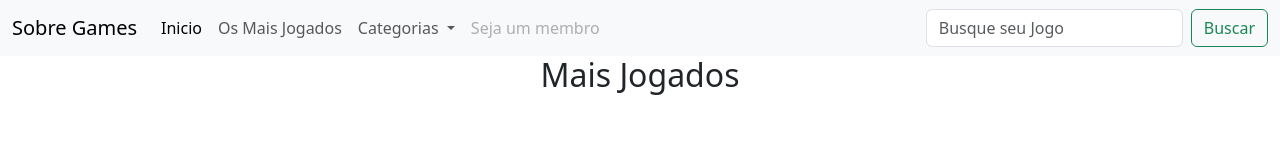
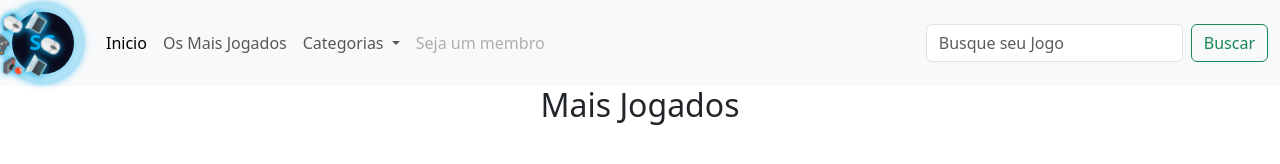
Before and after one commit to cdanielfl/SobreGames, a plain HTML site: page index.html in a window 1280 px wide. Drawn offline with nearby package versions, Linux system fonts and the light colour scheme; no server answers.

Commit message:
adicionando logo personalizada

```diff
--- a/index.html
+++ b/index.html
@@ -1,48 +1,76 @@
 <!DOCTYPE html>
 <html lang="pt-br">
 <head>
-    <meta charset="UTF-8">
-    <meta name="viewport" content="width=device-width, initial-scale=1.0">
+  <meta charset="UTF-8" />
+  <meta name="viewport" content="width=device-width, initial-scale=1" />
   <title>Sobre Games</title>
-     <link rel="stylesheet" href="style.css">
-     <link href="https://cdn.jsdelivr.net/npm/bootstrap@5.3.7/dist/css/bootstrap.min.css" rel="stylesheet" integrity="sha384-LN+7fdVzj6u52u30Kp6M/trliBMCMKTyK833zpbD+pXdCLuTusPj697FH4R/5mcr" crossorigin="anonymous">
-
+  <link rel="stylesheet" href="style.css" />
+  <link rel="stylesheet" href="logo/logo.css" />
+  <link
+    href="https://cdn.jsdelivr.net/npm/bootstrap@5.3.7/dist/css/bootstrap.min.css"
+    rel="stylesheet"
+    integrity="sha384-LN+7fdVzj6u52u30Kp6M/trliBMCMKTyK833zpbD+pXdCLuTusPj697FH4R/5mcr"
+    crossorigin="anonymous"
+  />
 </head>
 <body>
   <div>
     <div id="Navbar">
       <nav class="navbar navbar-expand-lg bg-body-tertiary">
         <div class="container-fluid">
-    <a class="navbar-brand" href="#">Sobre Games</a>
-    <button class="navbar-toggler" type="button" data-bs-toggle="collapse" data-bs-target="#navbarSupportedContent" aria-controls="navbarSupportedContent" aria-expanded="false" aria-label="Toggle navigation">
+          <a class="navbar-brand" href="#" id="logo-container"></a>
+          <button
+            class="navbar-toggler"
+            type="button"
+            data-bs-toggle="collapse"
+            data-bs-target="#navbarSupportedContent"
+            aria-controls="navbarSupportedContent"
+            aria-expanded="false"
+            aria-label="Toggle navigation"
+          >
             <span class="navbar-toggler-icon"></span>
           </button>
+
           <div class="collapse navbar-collapse" id="navbarSupportedContent">
             <ul class="navbar-nav me-auto mb-2 mb-lg-0">
               <li class="nav-item">
-          <a class="nav-link active" aria-current="page" href="#">Inicio</a>
+                <a class="nav-link active" aria-current="page" href="#"
+                  >Inicio</a
+                >
               </li>
               <li class="nav-item">
-          <a class="nav-link" href="#">Os Mais Jogados </a>
+                <a class="nav-link" href="#">Os Mais Jogados</a>
               </li>
               <li class="nav-item dropdown">
-          <a class="nav-link dropdown-toggle" href="#" role="button" data-bs-toggle="dropdown" aria-expanded="false">
+                <a
+                  class="nav-link dropdown-toggle"
+                  href="#"
+                  role="button"
+                  data-bs-toggle="dropdown"
+                  aria-expanded="false"
+                >
                   Categorias
                 </a>
                 <ul class="dropdown-menu">
-                        <!-- Falta Por as categorias da api -->
                   <li><a class="dropdown-item" href="#"></a></li>
-
                 </ul>
               </li>
               <li class="nav-item">
-                                                    <!-- Criar tela de login -->
-          <a class="nav-link disabled" aria-disabled="true">Seja um membro</a>
+                <a class="nav-link disabled" aria-disabled="true"
+                  >Seja um membro</a
+                >
               </li>
             </ul>
             <form class="d-flex" role="search">
-        <input class="form-control me-2" type="search" placeholder="Busque seu Jogo" aria-label="Search"/>
-        <button class="btn btn-outline-success" type="submit" id="buscar">Buscar</button>
+              <input
+                class="form-control me-2"
+                type="search"
+                placeholder="Busque seu Jogo"
+                aria-label="Search"
+              />
+              <button class="btn btn-outline-success" type="submit" id="buscar">
+                Buscar
+              </button>
             </form>
           </div>
         </div>
@@ -50,11 +78,17 @@
     </div>
 
     <section id="MaisJogados" class="container">
-        <h2 class="text-center" >Mais Jogados</h2>
+      <h2 class="text-center">Mais Jogados</h2>
       <div id="movie-container" class="row"></div>
     </section>
   </div>
-    <script src="https://cdn.jsdelivr.net/npm/bootstrap@5.3.7/dist/js/bootstrap.bundle.min.js" integrity="sha384-ndDqU0Gzau9qJ1lfW4pNLlhNTkCfHzAVBReH9diLvGRem5+R9g2FzA8ZGN954O5Q" crossorigin="anonymous"></script>
+
+  <script
+    src="https://cdn.jsdelivr.net/npm/bootstrap@5.3.7/dist/js/bootstrap.bundle.min.js"
+    integrity="sha384-ndDqU0Gzau9qJ1lfW4pNLlhNTkCfHzAVBReH9diLvGRem5+R9g2FzA8ZGN954O5Q"
+    crossorigin="anonymous"
+  ></script>
   <script src="script.js"></script>
+  <script src="logo/logo.js"></script>
 </body>
 </html>
--- /dev/null
+++ b/logo/logo.css
@@ -0,0 +1,76 @@
+.navbar-logo {
+  position: relative;
+  width: 62px;
+  height: 62px;
+  background: #0a0a1a;
+  border-radius: 50%;
+  display: flex;
+  justify-content: center;
+  align-items: center;
+  box-shadow: 0 0 14px rgba(0, 174, 239, 0.8);
+  cursor: pointer;
+  color: #00aeef;
+  font-weight: bold;
+  font-size: 21px;
+  text-shadow: 0 0 7px rgba(0, 174, 239, 1);
+  user-select: none;
+}
+
+.rotating-ring {
+  position: absolute;
+  width: 80px;
+  height: 80px;
+  border-radius: 50%;
+  top: -9px;
+  left: -9px;
+  animation: rotate 15s linear infinite;
+  pointer-events: none;
+  box-shadow:
+    0 0 7px rgba(0, 174, 239, 0.7),
+    inset 0 0 13px rgba(0, 174, 239, 0.5);
+}
+
+.rotating-ring .emoji {
+  position: absolute;
+  font-size: 18px;
+  top: 50%;
+  left: 50%;
+  transform-origin: -28px 0;
+  animation: dot-rotate 15s linear infinite;
+  animation-delay: calc(var(--i) * -2.5s);
+}
+
+@keyframes dot-rotate {
+  0% {
+    transform: rotate(0deg) translateX(25px) rotate(0deg);
+  }
+  100% {
+    transform: rotate(360deg) translateX(25px) rotate(-360deg);
+  }
+}
+
+.controller-icons .icon {
+  position: absolute;
+  font-size: 12px;
+  color: #00aeef;
+}
+
+.controller-icons .icon:nth-child(1) {
+  top: 10%;
+  left: 10%;
+}
+
+.controller-icons .icon:nth-child(2) {
+  top: 10%;
+  right: 10%;
+}
+
+@keyframes rotate {
+  0% {
+    transform: rotate(0deg);
+  }
+
+  100% {
+    transform: rotate(360deg);
+  }
+}
--- /dev/null
+++ b/logo/logo.html
@@ -0,0 +1,13 @@
+<div class="navbar-logo">
+  SG
+  <div class="rotating-ring">
+    <span class="emoji" style="--i:0;">🕹️</span>
+    <span class="emoji" style="--i:1;">🎮</span>
+    <span class="emoji" style="--i:2;">🖱️</span>
+    <span class="emoji" style="--i:3;">💻</span>
+    <span class="emoji" style="--i:4;">🕹️</span>
+    <span class="emoji" style="--i:5;">🎮</span>
+    <span class="emoji" style="--i:6;">🖱️</span>
+    <span class="emoji" style="--i:7;">💻</span>
+  </div>
+</div>
--- /dev/null
+++ b/logo/logo.js
@@ -0,0 +1,24 @@
+// logo.js
+document.addEventListener("DOMContentLoaded", () => {
+  fetch("logo/logo.html")
+    .then((response) => {
+      if (!response.ok) {
+        throw new Error("Falha ao carregar logo.html");
+      }
+      return response.text();
+    })
+    .then((html) => {
+      const container = document.getElementById("logo-container");
+      if (container) {
+        container.innerHTML = html;
+        // Ajustes para o container da logo
+        container.classList.add("d-flex", "align-items-center");
+        container.style.position = "relative";
+        container.style.width = "70px";
+        container.style.height = "70px";
+      }
+    })
+    .catch((error) => {
+      console.error("Erro ao carregar logo:", error);
+    });
+});
```
Lines whose indentation alone changed are shown as unchanged.
